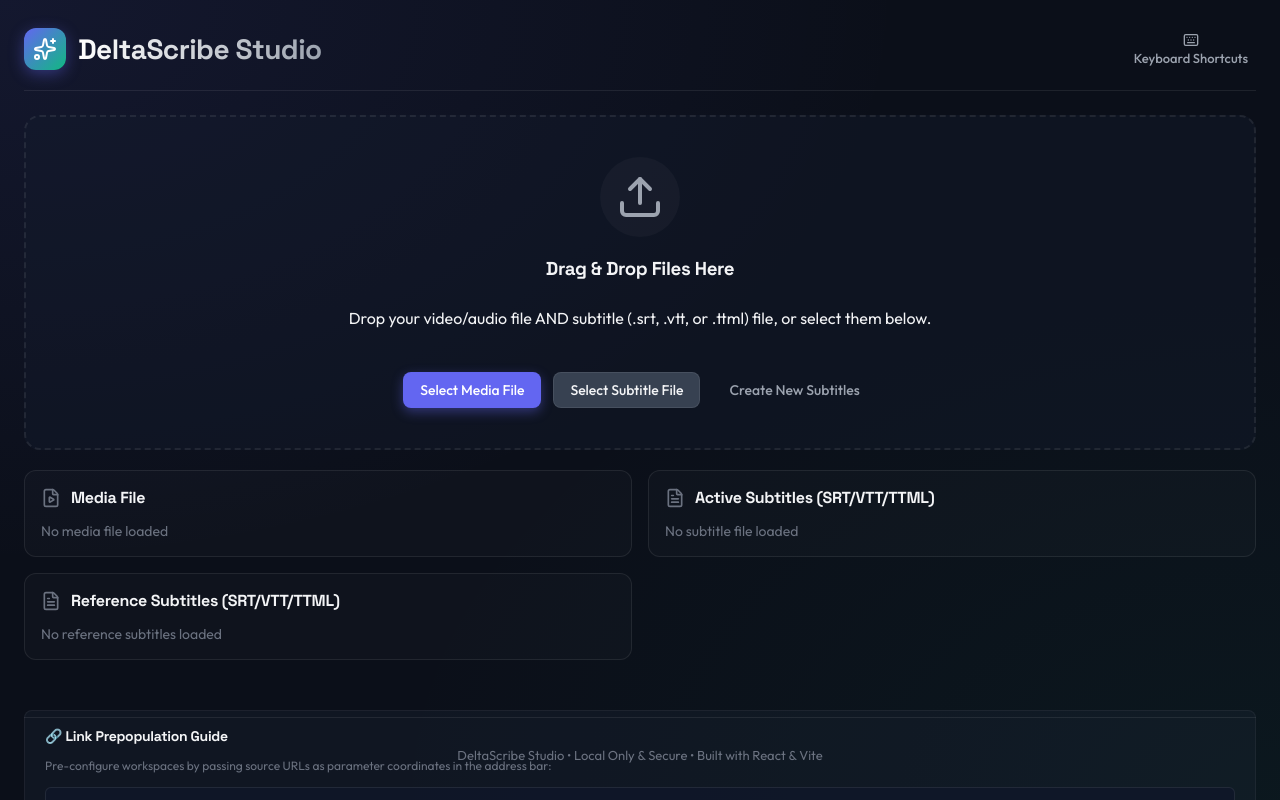
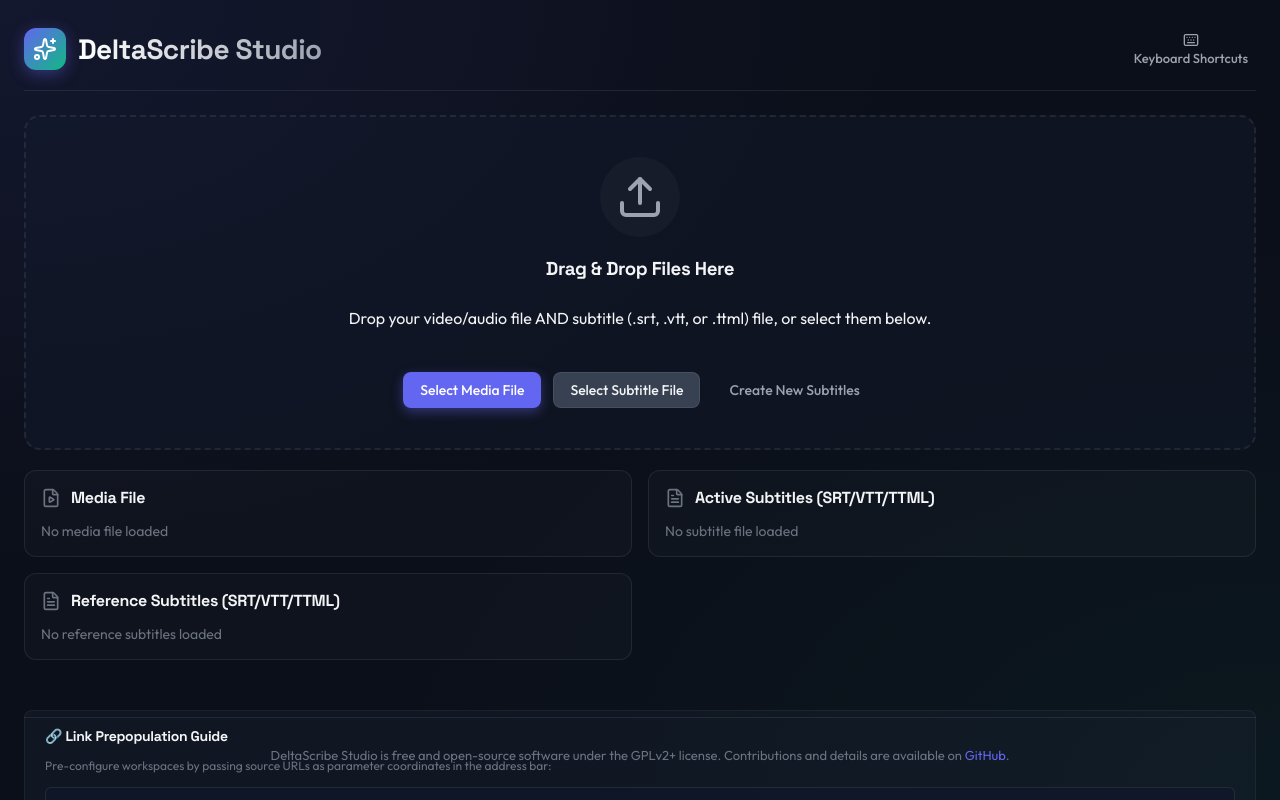
Before and after one commit to georgestephanis/DeltaScribe, a React (Vite) app: page / in a window 1280 px wide. Built offline with nearby package versions, Linux system fonts and the light colour scheme.

Commit message:
docs: add GPLv2+ license notice, library dependency licenses, and GitHub link to footer

```diff
--- a/src/App.tsx
+++ b/src/App.tsx
@@ -666,7 +666,10 @@
       </main>
 
       <footer className="app-footer">
-        <p>DeltaScribe Studio • Local Only & Secure • Built with React & Vite</p>
+        <p>
+          DeltaScribe Studio is free and open-source software under the GPLv2+ license.
+          Contributions and details are available on <a href="https://github.com/georgestephanis/DeltaScribe" target="_blank" rel="noopener noreferrer">GitHub</a>.
+        </p>
       </footer>
     </>
   );
```
Also changed, not shown: 1 other file (tests, documents, lock files or other folders).
